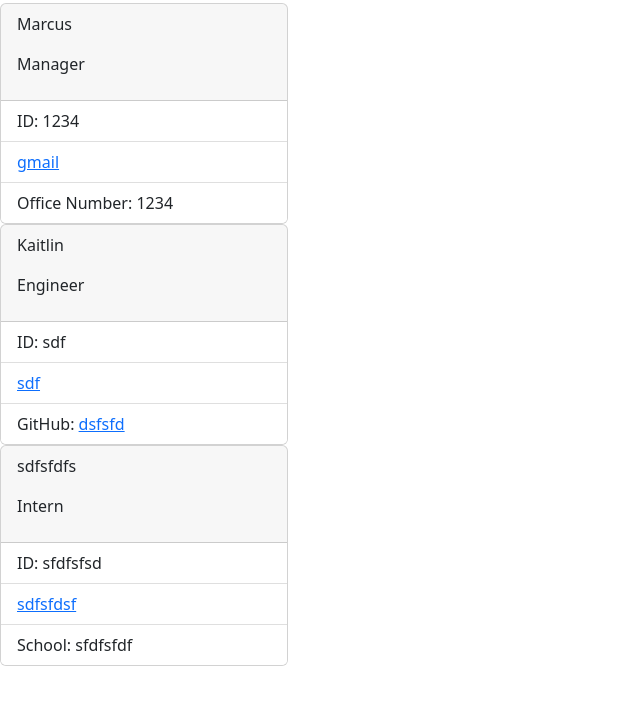
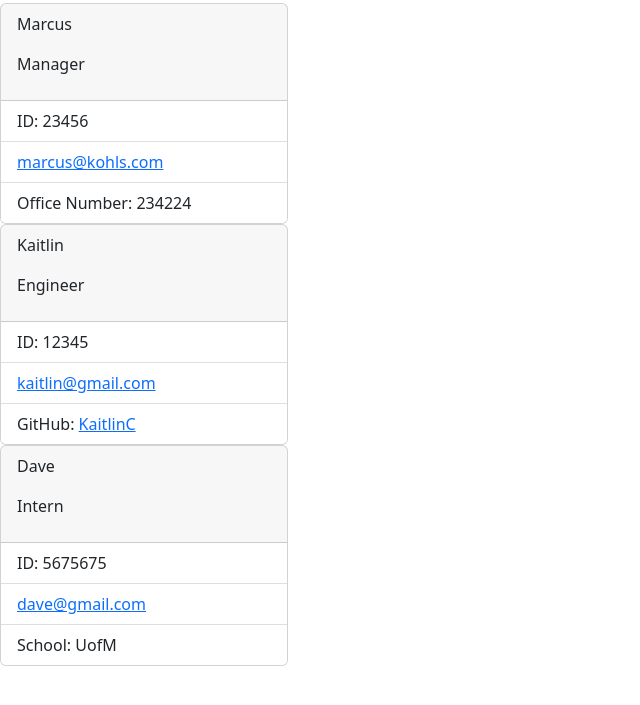
Before and after one commit to MarcusC811/Team-Profile-Generator, a website: page index.HTML in a window 1280 px wide. Shown: the part 53-758 px from the top of the page, without its empty margins (0-640 px from the left). Drawn offline with nearby package versions, Linux system fonts and the light colour scheme.

```diff
--- a/index.HTML
+++ b/index.HTML
@@ -19,9 +19,9 @@
                     <p>Manager</p>
                   </div>
                   <ul class="list-group list-group-flush">
-                    <li class="list-group-item">ID: 1234</li>
-                    <li class="list-group-item"><a href = "mailto: gmail">gmail</a> </li>
-                    <li class="list-group-item">Office Number: 1234</a></li>
+                    <li class="list-group-item">ID: 23456</li>
+                    <li class="list-group-item"><a href = "mailto: marcus@kohls.com">marcus@kohls.com</a> </li>
+                    <li class="list-group-item">Office Number: 234224</a></li>
                   </ul>
               </div>
 
@@ -31,21 +31,21 @@
                     <p>Engineer</p>
                   </div>
                   <ul class="list-group list-group-flush">
-                    <li class="list-group-item">ID: sdf</li>
-                    <li class="list-group-item"><a href = "mailto: sdf">sdf</a> </li>
-                    <li class="list-group-item">GitHub: <a href = "https://github.com/dsfsfd">dsfsfd</a></li>
+                    <li class="list-group-item">ID: 12345</li>
+                    <li class="list-group-item"><a href = "mailto: kaitlin@gmail.com">kaitlin@gmail.com</a> </li>
+                    <li class="list-group-item">GitHub: <a href = "https://github.com/KaitlinC">KaitlinC</a></li>
                   </ul>
               </div>
 
               <div class="card" style="width: 18rem;">
                   <div class="card-header">
-                    <p>sdfsfdfs</p>
+                    <p>Dave</p>
                     <p>Intern</p>
                   </div>
                   <ul class="list-group list-group-flush">
-                    <li class="list-group-item">ID: sfdfsfsd</li>
-                    <li class="list-group-item"><a href = "mailto: sdfsfdsf">sdfsfdsf</a> </li>
-                    <li class="list-group-item">School: sfdfsfdf</li>
+                    <li class="list-group-item">ID: 5675675</li>
+                    <li class="list-group-item"><a href = "mailto: dave@gmail.com">dave@gmail.com</a> </li>
+                    <li class="list-group-item">School: UofM</li>
                   </ul>
               </div>
         </main>
```
Also changed, not shown: lib/Employee.js (+0 -28 lines).
